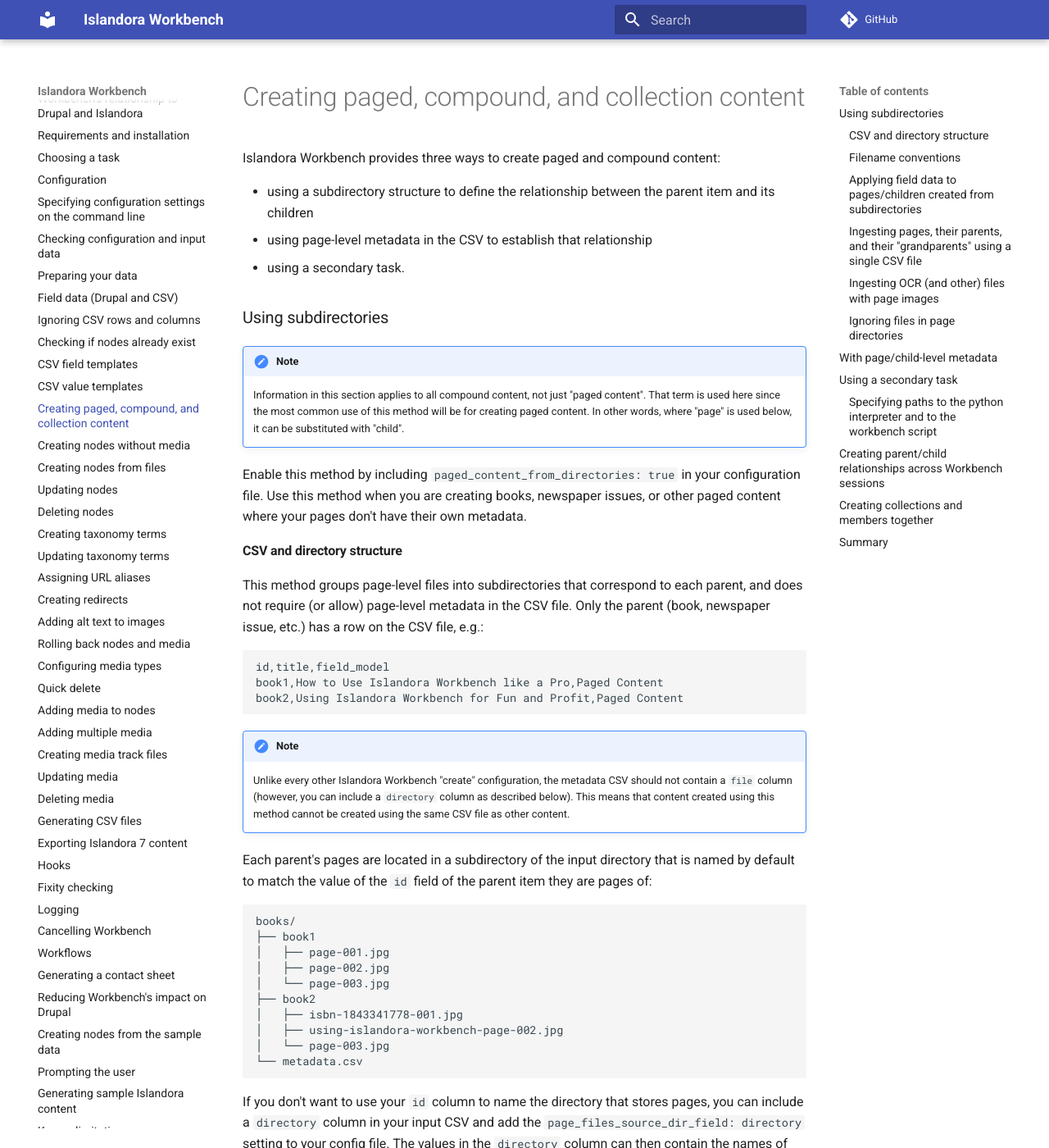
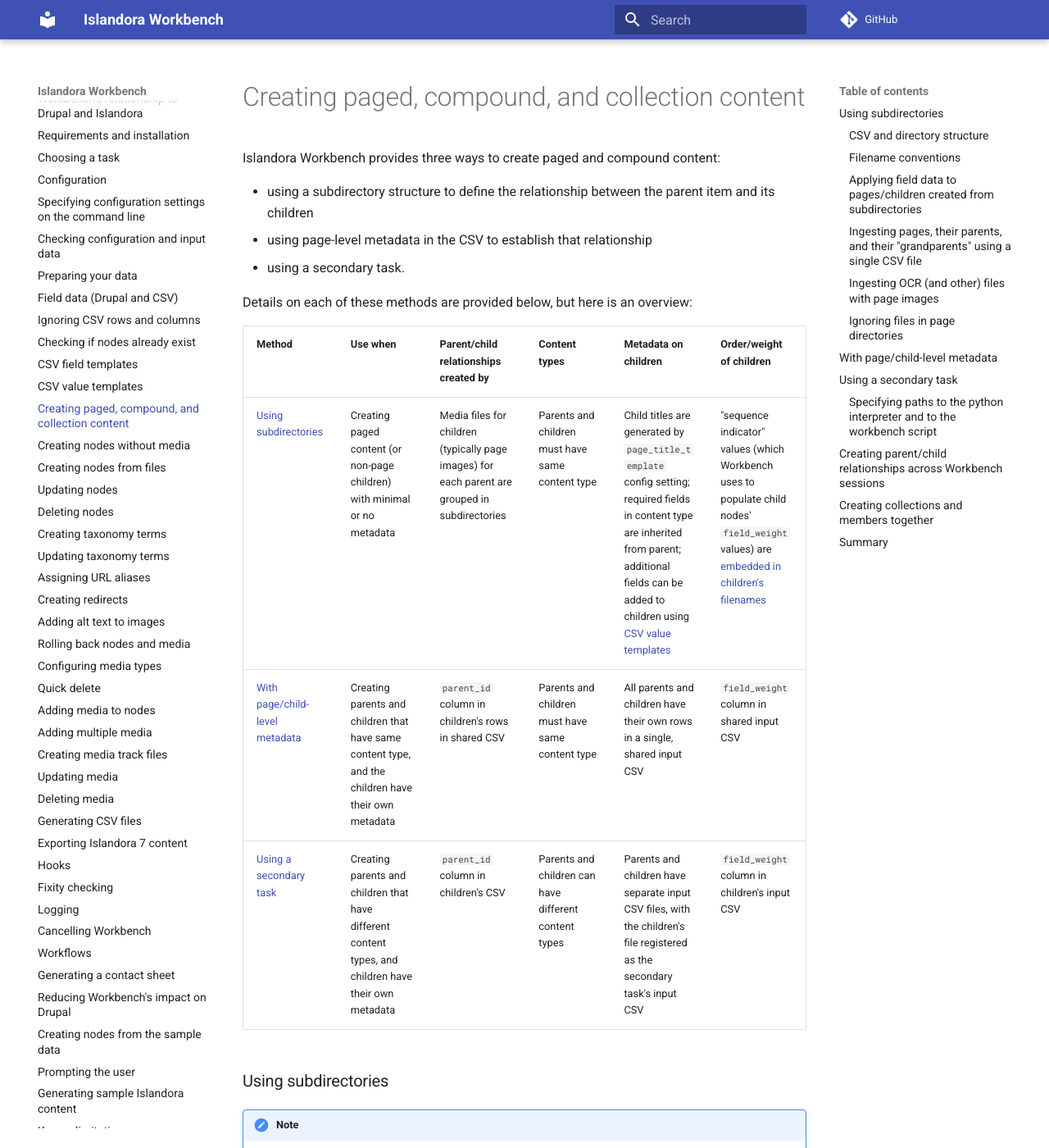
Before and after one commit to mjordan/islandora_workbench_docs, an MkDocs documentation site: the page built from docs/paged_and_compound.md, in a window 1280 px wide and 1400 px high. Shown: the whole window at 82% size. Built offline with MkDocs 1.6.1 and Material for MkDocs 9.7.7, drawn with Linux system fonts in a browser that asks for light colours; comment, search, counter and statistics services are not loaded.

Commit message:
Resolves #867.

```diff
--- a/docs/paged_and_compound.md
+++ b/docs/paged_and_compound.md
@@ -3,6 +3,16 @@
 * using a subdirectory structure to define the relationship between the parent item and its children
 * using page-level metadata in the CSV to establish that relationship
 * using a secondary task.
+
+Details on each of these methods are provided below, but here is an overview:
+
+| Method | Use when | Parent/child relationships created by | Content types | Metadata on children | Order/weight of children|
+| --- | --- | --- | --- | --- | --- |
+| [Using subdirectories](/islandora_workbench_docs/paged_and_compound/#using-subdirectories) | Creating paged content (or non-page children) with minimal or no metadata | Media files for children (typically page images) for each parent are grouped in subdirectories | Parents and children must have same content type | Child titles are generated by `page_title_template` config setting; required fields in content type are inherited from parent; additional fields can be added to children using [CSV value templates](/islandora_workbench_docs/csv_value_templates/#applying-csv-value-templates-to-paged-content) | "sequence indicator" values (which Workbench uses to populate child nodes' `field_weight` values) are [embedded in children's filenames](/islandora_workbench_docs/paged_and_compound/#filename-conventions) |
+| [With page/child-level metadata](/islandora_workbench_docs/paged_and_compound/#with-pagechild-level-metadata) | Creating parents and children that have same content type, and the children have their own metadata | `parent_id` column in children's rows in shared CSV |  Parents and children must have same content type | All parents and children have their own rows in a single, shared input CSV | `field_weight` column in shared input CSV |
+| [Using a secondary task](/islandora_workbench_docs/paged_and_compound/#using-a-secondary-task) | Creating parents and children that have different content types,  and children have their own metadata | `parent_id` column in children's CSV | Parents and children can have different content types | Parents and children have separate input CSV files, with the children's file registered as the secondary task's input CSV | `field_weight` column in children's input CSV |
+
+
 
 ### Using subdirectories
 
```
